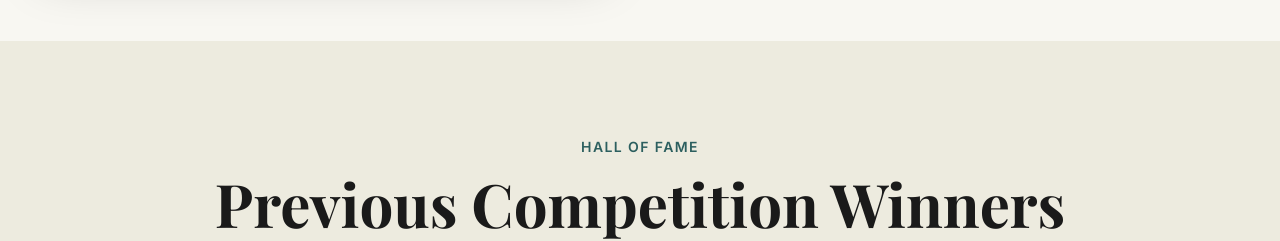
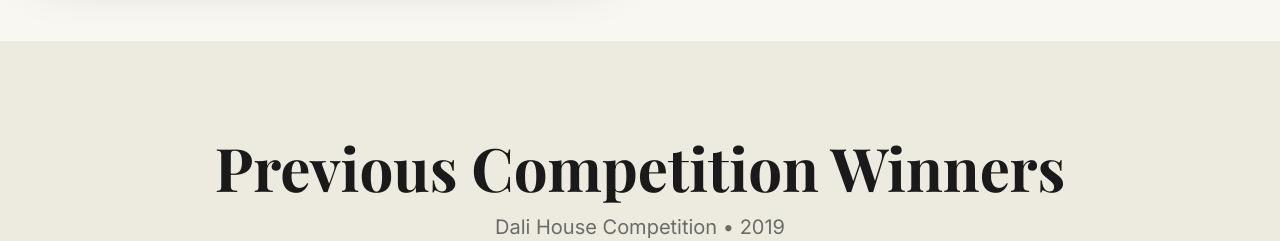
Before and after one commit to rd6260/mindrain, a Next.js app: page /home in a window 1280 px wide. Shown: the part 2100-2341 px from the top of the page. Built offline with nearby package versions, Linux system fonts and the light colour scheme; no server answers.

Commit message:
remove "hall of fame"

```diff
--- a/app/home/page.tsx
+++ b/app/home/page.tsx
@@ -380,12 +380,6 @@ export default function HomePage() {
       <section className="py-24 px-4 sm:px-6 lg:px-8">
         <div className="max-w-7xl mx-auto">
           <div className="text-center mb-16">
-            <p
-              className="text-sm uppercase tracking-widest mb-4 font-semibold"
-              style={{ color: colors.accent }}
-            >
-              Hall of Fame
-            </p>
             <h2
               className="text-5xl md:text-6xl font-bold mb-4"
               style={{ color: colors.textPrimary }}
```
